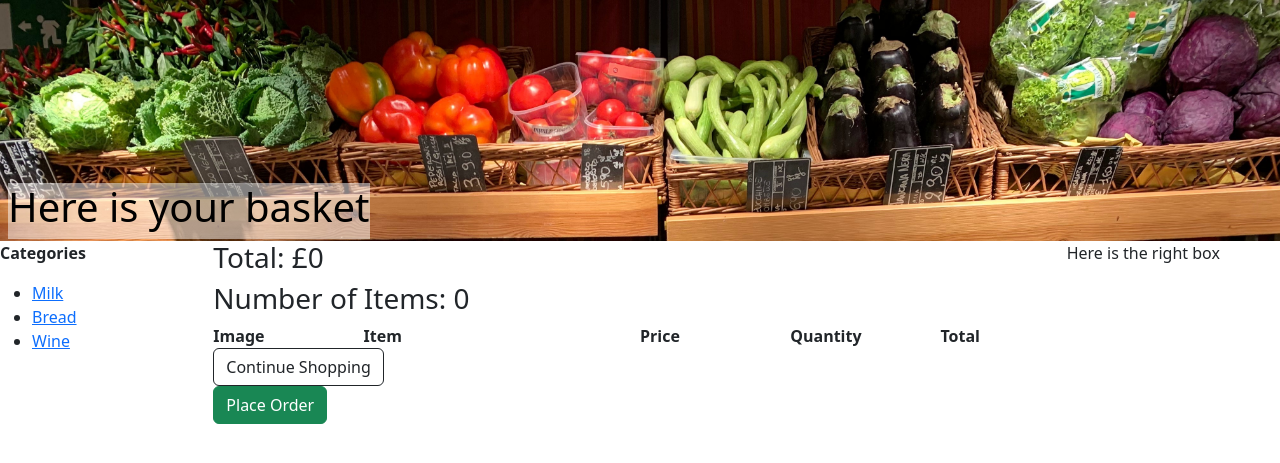
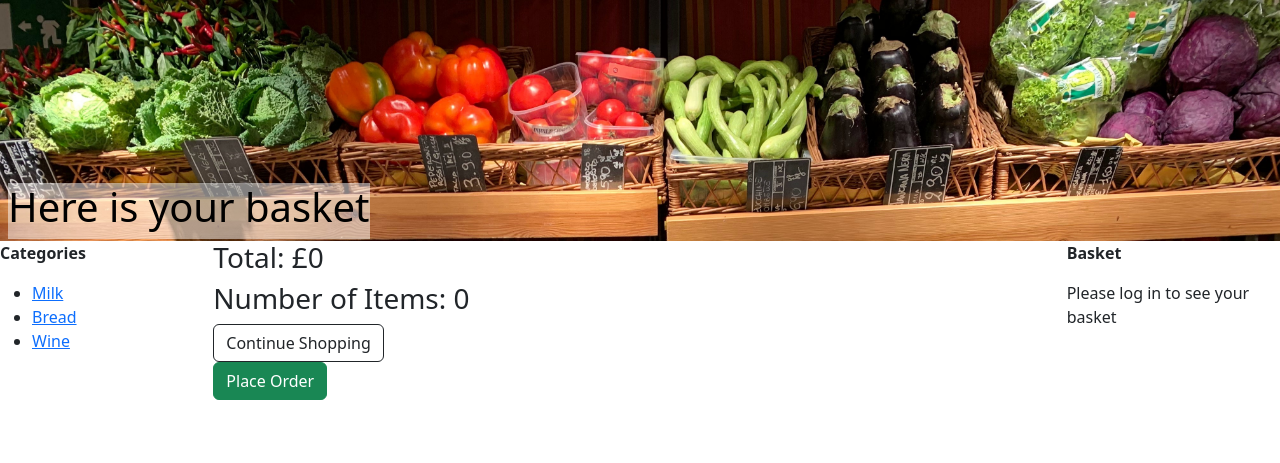
Before and after one commit to Eg3-git/mySuperTrolley, a Django app: page /trolley/basket/ in a window 1280 px wide. Shown: the part 95-558 px from the top of the page. Run offline with Django 4.2, Linux system fonts and the light colour scheme.

Commit message:
User's basket is shown on the right of most pages when logged in

```diff
--- a/templates/trolley/base.html
+++ b/templates/trolley/base.html
@@ -119,7 +119,27 @@
         <div class="col">
             {% block body_block %}{% endblock %}
         </div>
-        <div class="col-sm-2 float-end"><p>Here is the right box</p></div>
+        <div class="col-sm-2 float-end">
+        {% block right_block %}
+            <p><strong>Basket</strong></p>
+            {% if basket_details.user_logged_in %}
+                <p>Total: £{{ basket_details.order.calculate_basket_total }}</p>
+                <a href="{% url 'basket' %}">Go to basket</a>
+                {% if basket_details.has_items %}
+                    <ul>
+                        {% for item in basket_details.basket_items %}
+                            <li><a href="{% url 'product' item.product.slug %}">{{ item.product.name }}</a></li>
+                        {% endfor %}
+                    </ul>
+                {% else %}
+                    <p>No items in basket</p>
+                {% endif %}
+            {% else %}
+                <p>Please log in to see your basket</p>
+            {% endif %}
+        {% endblock %}
+        </div>
+
     </div>
 
 
--- a/templates/trolley/basket.html
+++ b/templates/trolley/basket.html
@@ -11,17 +11,18 @@
     <h3>Number of Items: {{ order.get_basket_quantities }}</h3>
 
     <div class="box">
-        <div class="row">
-            <div style="flex: 1"><strong>Image</strong></div>
-            <div style="flex: 2"><strong>Item</strong></div>
-            <div style="flex: 1"><strong>Price</strong></div>
-            <div style="flex: 1"><strong>Quantity</strong></div>
-            <div style="flex: 1"><strong>Total</strong></div>
-        </div>
+
 
         {% for retailer, items in retailers.items %}
             <div class="row">
                 <h3>Products from {{ retailer }}</h3>
+            </div>
+            <div class="row">
+                <div style="flex: 1"><strong>Image</strong></div>
+                <div style="flex: 2"><strong>Item</strong></div>
+                <div style="flex: 1"><strong>Price</strong></div>
+                <div style="flex: 1"><strong>Quantity</strong></div>
+                <div style="flex: 1"><strong>Total</strong></div>
             </div>
             {% for item in items %}
             <div class="row">
--- a/templates/trolley/checkout.html
+++ b/templates/trolley/checkout.html
@@ -30,7 +30,7 @@
     <script type="text/javascript">
         var shipping = '{{ order.shipping }}'
 
-        if (shipping == 'False'){
+        if (shipping === 'False'){
             document.getElementById('shipping-info').innerHTML = ''
         }
     </script>
--- a/templates/trolley/product.html
+++ b/templates/trolley/product.html
@@ -30,7 +30,7 @@
             </div>
             <div class="col">
                 {% with 'img/'|add:product.retailer|lower|add:'.png' as fname %}
-                    <img src="{% static fname %}" alt="store" width="200" height="200">
+                    <img src="{% static fname %}" alt="store" width="100" height="100">
                 {% endwith %}
                 <br/>
                 <a href="{{ product.site_url }}">See on retailer's website</a>
--- a/trolley/views.py
+++ b/trolley/views.py
@@ -9,12 +9,32 @@ from django.contrib.auth import authenticate, login, logout, decorators
 from django.urls import reverse
 
 
+def get_basket(request):
+    if request.user.is_authenticated:
+        customer = request.user
+        order, created = Order.objects.get_or_create(customer=customer, complete=False)
+        items = order.orderitem_set.all()
+        details = {'user_logged_in': True, 'has_items': False, 'basket_items': items, 'order': order}
+        if len(items) > 0:
+            details['has_items'] = True
+        return details
+    else:
+        return {'user_logged_in': False}
+
+
+def generate_context_dict(request, other_context=None):
+    context = {'basket_details': get_basket(request)}
+    if other_context is not None:
+        context.update(other_context)
+    return context
+
+
 def index(request, ordered=False):
     product_count = Product.objects.count()
-    suggested_ids = random.sample(range(1, product_count+1), 10)
+    suggested_ids = random.sample(range(1, product_count + 1), 10)
     suggestions = [Product.objects.get(id=p) for p in suggested_ids]
 
-    context_dict = {'title': "Homepage", 'ordered': ordered, 'suggestions': suggestions}
+    context_dict = generate_context_dict(request, {'ordered': ordered, 'suggestions': suggestions})
 
     return render(request, 'trolley/index.html', context=context_dict)
 
@@ -24,7 +44,7 @@ def about(request):
 
 
 def searchResults(request, query=None):
-    context_dict = {'title': "Search Results"}
+    context_dict = generate_context_dict(request)
 
     if query is None:
         query = request.GET.get("q")
@@ -34,8 +54,10 @@ def searchResults(request, query=None):
     context_dict['search_term'] = query
     return render(request, 'trolley/searchresults.html', context=context_dict)
 
+
 def readyResults(request, query):
     return searchResults(request, query)
+
 
 def basket(request):
     if request.user.is_authenticated:
@@ -58,7 +80,7 @@ def basket(request):
 
 
 def account(request):
-    context_dict = {'title': "Account"}
+    context_dict = generate_context_dict(request)
     return render(request, 'trolley/account.html', context=context_dict)
 
 
@@ -68,7 +90,7 @@ def my_orders(request):
     orderinfo = []
     for order in orders:
         orderinfo.append((order, order.orderitem_set.all()))
-    context = {'orders': orderinfo}
+    context = generate_context_dict(request, {'orders': orderinfo})
     return render(request, 'trolley/orders.html', context=context)
 
 
@@ -88,7 +110,7 @@ def checkout(request):
 
 def productPage(request, pname_slug):
     product = Product.objects.get(slug=pname_slug)
-    context_dict = {'in_basket':False, 'product':product}
+    context_dict = generate_context_dict(request, {'in_basket': False, 'product': product})
 
     if request.user.is_authenticated:
         customer = request.user
```
Also changed, not shown: populate.py (+5 -6 lines).
